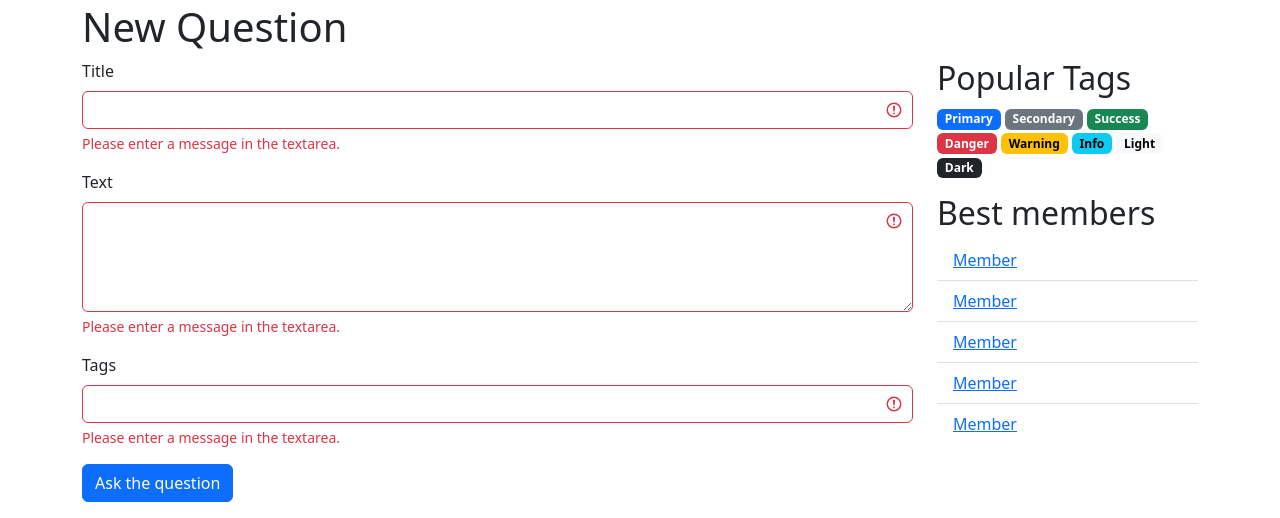
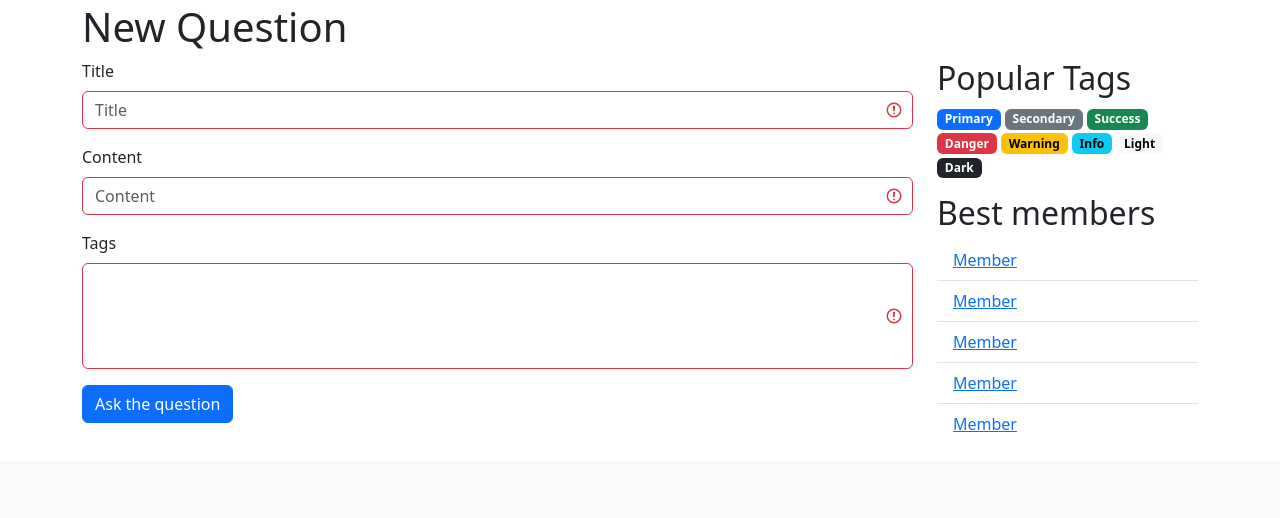
Before and after one commit to Ivan-Skorokhodov/TPWEB_Ivan-Skorokhodov, a Django app: page /ask/ in a window 1280 px wide. Shown: the part 339-857 px from the top of the page. After the commit the page ends 771 px from the top, so only its background shows below. Run offline with Django 5.2, Linux system fonts and the light colour scheme; the visitor is signed in with stand-in values (Sample User, id 1); data that the repository does not hold is empty; some libraries are stand-ins or nearby versions; grey boxes are pictures that could not be loaded.

Commit message:
add forms to ask and answer

```diff
--- a/app/forms.py
+++ b/app/forms.py
@@ -1,4 +1,3 @@
-from .models import Profile
 from django import forms
 from django.contrib.auth.models import User
 from app import models
@@ -43,7 +42,7 @@ class SignupForm(forms.ModelForm):
         user.set_password(self.cleaned_data['password'])
         user.save()
         avatar = self.cleaned_data.get('avatar')
-        Profile.objects.create(user=user, avatar=avatar)
+        models.Profile.objects.create(user=user, avatar=avatar)
 
         return user
 
@@ -57,6 +56,14 @@ class SettingsForm(forms.ModelForm):
 
     def clean(self):
         data = super().clean()
+
+        if len(User.objects.filter(username=data.get('username'))) > 1:
+            raise forms.ValidationError(
+                'User with this username is already exists')
+
+        if len(User.objects.filter(email=data.get('email'))) > 1:
+            raise forms.ValidationError(
+                'User with this email is already exists')
         return data
 
     def save(self, commit=True):
@@ -71,3 +78,53 @@ class SettingsForm(forms.ModelForm):
         profile.save()
 
         return user
+
+
+class AskForm(forms.ModelForm):
+
+    class Meta:
+        model = models.Question
+        fields = ('title', 'content', 'tags')
+
+    def clean(self):
+        data = super().clean()
+
+        return data
+
+    def save(self, request, commit=True):
+        user = User.objects.get(id=request.user.id)
+        profile = models.Profile.objects.get(user=user)
+        question = models.Question.objects.create(
+            title=self.cleaned_data['title'],
+            content=self.cleaned_data['content'],
+            profile=profile,
+        )
+
+        question.tags.set(request.POST.getlist('tags'))
+
+        return question
+
+
+class AnswerForm(forms.ModelForm):
+
+    class Meta:
+        model = models.Answer
+        fields = ('title', 'content')
+
+    def clean(self):
+        data = super().clean()
+
+        return data
+
+    def save(self, request, question, commit=True):
+        user = User.objects.get(id=request.user.id)
+        profile = models.Profile.objects.get(user=user)
+
+        answer = models.Answer.objects.create(
+            title=self.cleaned_data['title'],
+            content=self.cleaned_data['content'],
+            profile=profile,
+            question=question,
+        )
+
+        return answer
--- a/app/views.py
+++ b/app/views.py
@@ -77,7 +77,20 @@ def signup(request):
 
 @login_required
 def ask(request):
-    return render(request, 'ask.html')
+    form = forms.AskForm
+    if request.method == 'POST':
+        form = forms.AskForm(request.POST)
+        if form.is_valid():
+            answerForm = forms.AnswerForm
+            question = form.save(request)
+            tags = models.Tag.objects.get_tags_by_question(question)
+            answers = models.Answer.objects.get_answers_by_question(question)
+            page = paginate(answers, request, 5)
+            if isinstance(page, HttpResponseBadRequest):
+                return page
+        return render(request, 'question.html', {'question': question, 'answers': page.object_list, 'tags': tags, 'page_obj': page, 'form': answerForm})
+
+    return render(request, 'ask.html', {'form': form})
 
 
 @login_required
@@ -98,10 +111,18 @@ def logout(request):
 
 @login_required
 def question(request, question_id):
+    form = forms.AnswerForm
     question = models.Question.objects.get_question_by_question_id(question_id)
     tags = models.Tag.objects.get_tags_by_question(question)
     answers = models.Answer.objects.get_answers_by_question(question)
     page = paginate(answers, request, 5)
     if isinstance(page, HttpResponseBadRequest):
         return page
-    return render(request, 'question.html', {'question': question, 'answers': page.object_list, 'tags': tags, 'page_obj': page})
+
+    if request.method == 'POST':
+        form = forms.AnswerForm(request.POST)
+        if form.is_valid():
+            form.save(request, question)
+            return render(request, 'question.html', {'question': question, 'answers': page.object_list, 'tags': tags, 'page_obj': page, 'form': form})
+
+    return render(request, 'question.html', {'question': question, 'answers': page.object_list, 'tags': tags, 'page_obj': page, 'form': form})
--- a/templates/ask.html
+++ b/templates/ask.html
@@ -1,4 +1,5 @@
 {% extends 'layouts/base.html'%}
+{% load bootstrap5 %}
 
 {% block corner %}
 
@@ -22,33 +23,14 @@
 
 {% block content %}
 
-<form class="was-validated">
-  <div class="mb-3">
-    <label class="form-label">Title</label>
-    <input class="form-control" type="text" id="titleQuestion" required />
-    <div class="invalid-feedback">
-      Please enter a message in the textarea.
-    </div>
-  </div>
-  <div class="mb-3">
-    <label class="form-label">Text</label>
-    <textarea class="form-control" type="text" id="textQuestion" style="max-height: 550px" rows="4" required></textarea>
-    <div class="invalid-feedback">
-      Please enter a message in the textarea.
-    </div>
-  </div>
-  <div class="mb-3">
-    <label class="form-label">Tags</label>
-    <input class="form-control" type="text" id="titleQuestion" required />
-    <div class="invalid-feedback">
-      Please enter a message in the textarea.
-    </div>
-  </div>
-  <div class="mb-3">
-    <button type="submit" class="btn btn-primary">
-      Ask the question
-    </button>
-  </div>
+<form action="{% url 'ask' %}" method="POST" class="was-validated">
+  {% bootstrap_form form %}
+  {% csrf_token %}
+  {% buttons %}
+  <button type="submit" class="btn btn-primary">
+    Ask the question
+  </button>
+  {% endbuttons %}
 </form>
 
 {% endblock %}
--- a/templates/layouts/base.html
+++ b/templates/layouts/base.html
@@ -21,7 +21,7 @@
           <span class="navbar-toggler-icon"></span>
         </button>
 
-        <form class="d-flex" role="search">
+        <form action="{% url 'ask' %}" method="GET" class="d-flex" role="search">
           <input class="form-control me-2" type="search" placeholder="Search" aria-label="Search" />
           <button class="btn btn-outline-success" type="submit">Ask</button>
         </form>
```
Also changed, not shown: templates/question.html (+6 -4 lines).
